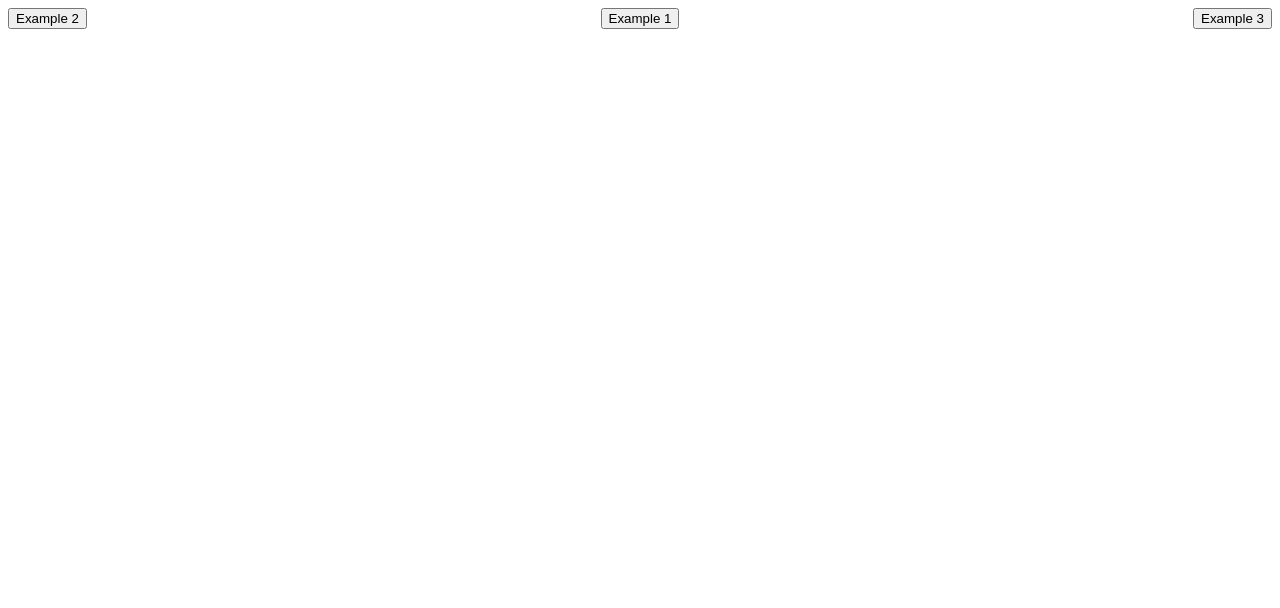
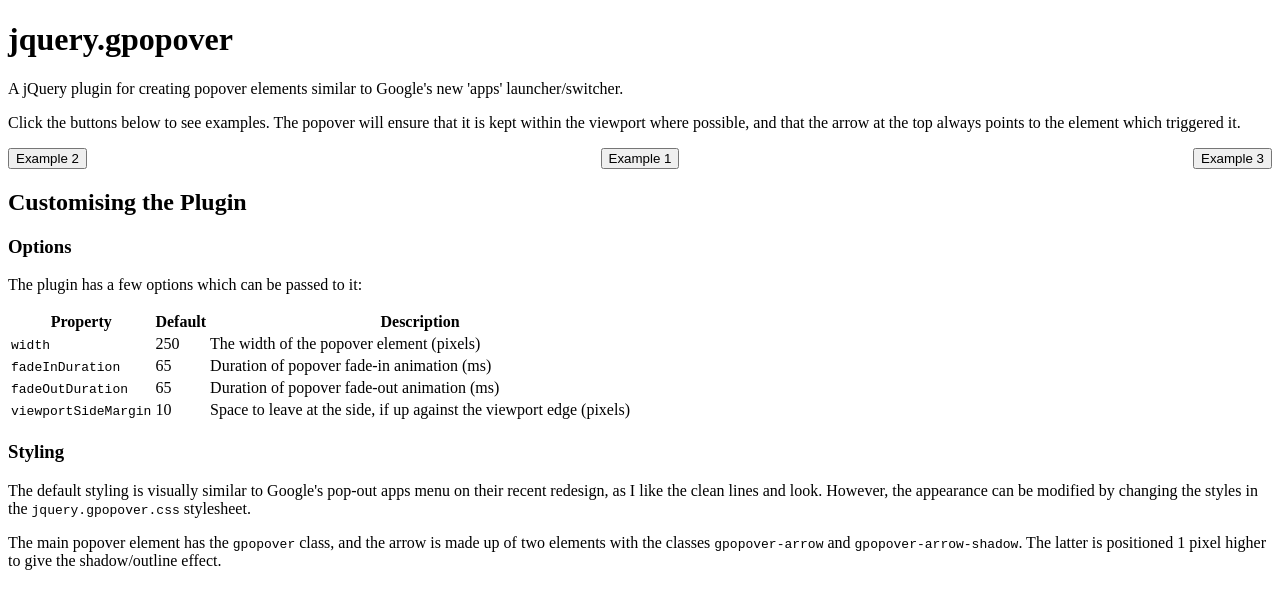
Before and after one commit to markembling/jquery-gpopover-plugin, a plain HTML site: page example/example.html in a window 1280 px wide. Drawn offline with nearby package versions, Linux system fonts and the light colour scheme.

Commit message:
Fix CSS positioning/background issue and update example

```diff
--- a/example/example.html
+++ b/example/example.html
@@ -27,6 +27,13 @@
     </script>
 </head>
 <body>
+    <h1>jquery.gpopover</h1>
+    <p>A jQuery plugin for creating popover elements similar to Google's new
+        'apps' launcher/switcher.</p>
+    <p>Click the buttons below to see examples. The popover will ensure that it
+        is kept within the viewport where possible, and that the arrow at the
+        top always points to the element which triggered it.</p>
+
     <div id="triggers">
         <!-- The buttons which trigger the popovers -->
         <button id="trigger-one" data-popover="popover-one">Example 1</button>
@@ -68,5 +75,49 @@
         </ul>
     </div>
 
+    <h2>Customising the Plugin</h2>
+
+    <h3>Options</h3>
+    <p>The plugin has a few options which can be passed to it:</p>
+    <table>
+        <tr>
+            <th>Property</th>
+            <th>Default</th>
+            <th>Description</th>
+        </tr>
+
+        <tr>
+            <td><code>width</code></td>
+            <td>250</td>
+            <td>The width of the popover element (pixels)</td>
+        </tr>
+        <tr>
+            <td><code>fadeInDuration</code></td>
+            <td>65</td>
+            <td>Duration of popover fade-in animation (ms)</td>
+        </tr>
+        <tr>
+            <td><code>fadeOutDuration</code></td>
+            <td>65</td>
+            <td>Duration of popover fade-out animation (ms)</td>
+        </tr>
+        <tr>
+            <td><code>viewportSideMargin</code></td>
+            <td>10</td>
+            <td>Space to leave at the side, if up against the viewport edge (pixels)</td>
+        </tr>
+    </table>
+
+    <h3>Styling</h3>
+    <p>The default styling is visually similar to Google's pop-out apps menu on
+        their recent redesign, as I like the clean lines and look. However,
+        the appearance can be modified by changing the styles in the
+        <code>jquery.gpopover.css</code> stylesheet.</p>
+    <p>The main popover element has the <code>gpopover</code> class, and the
+        arrow is made up of two elements with the classes
+        <code>gpopover-arrow</code> and <code>gpopover-arrow-shadow</code>. The
+        latter is positioned 1 pixel higher to give the shadow/outline effect.</p>
+
+
 </body>
 </html>
--- a/jquery.gpopover.css
+++ b/jquery.gpopover.css
@@ -1,10 +1,12 @@
 .gpopover {
+    background-color: #FFF;
     border: 1px solid #CCC;
     border-color: rgba(0, 0, 0, 0.2);
     border-radius: 2px;
     box-shadow: 0 2px 8px rgba(0, 0, 0, 0.1);
     display: none;
     padding: 12px;
+    position: absolute;
     z-index: 998;
 }
 
```
